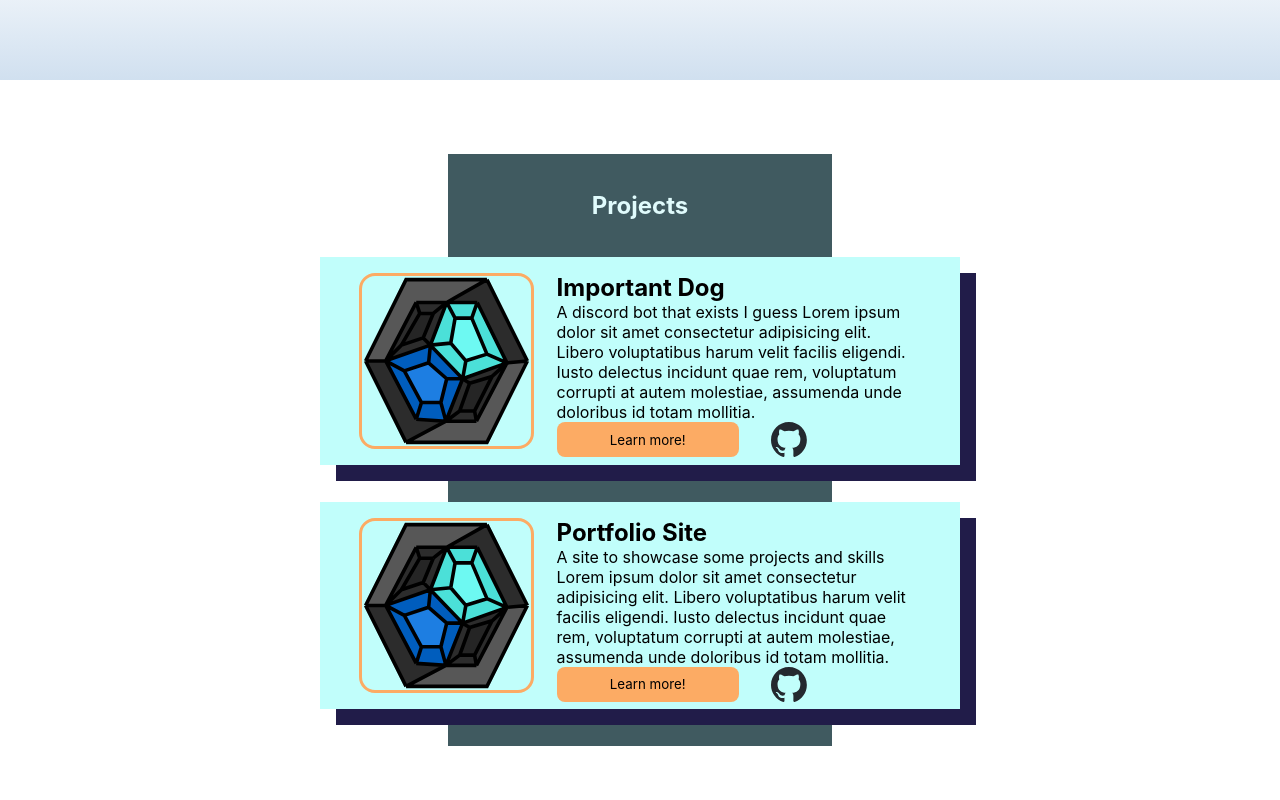
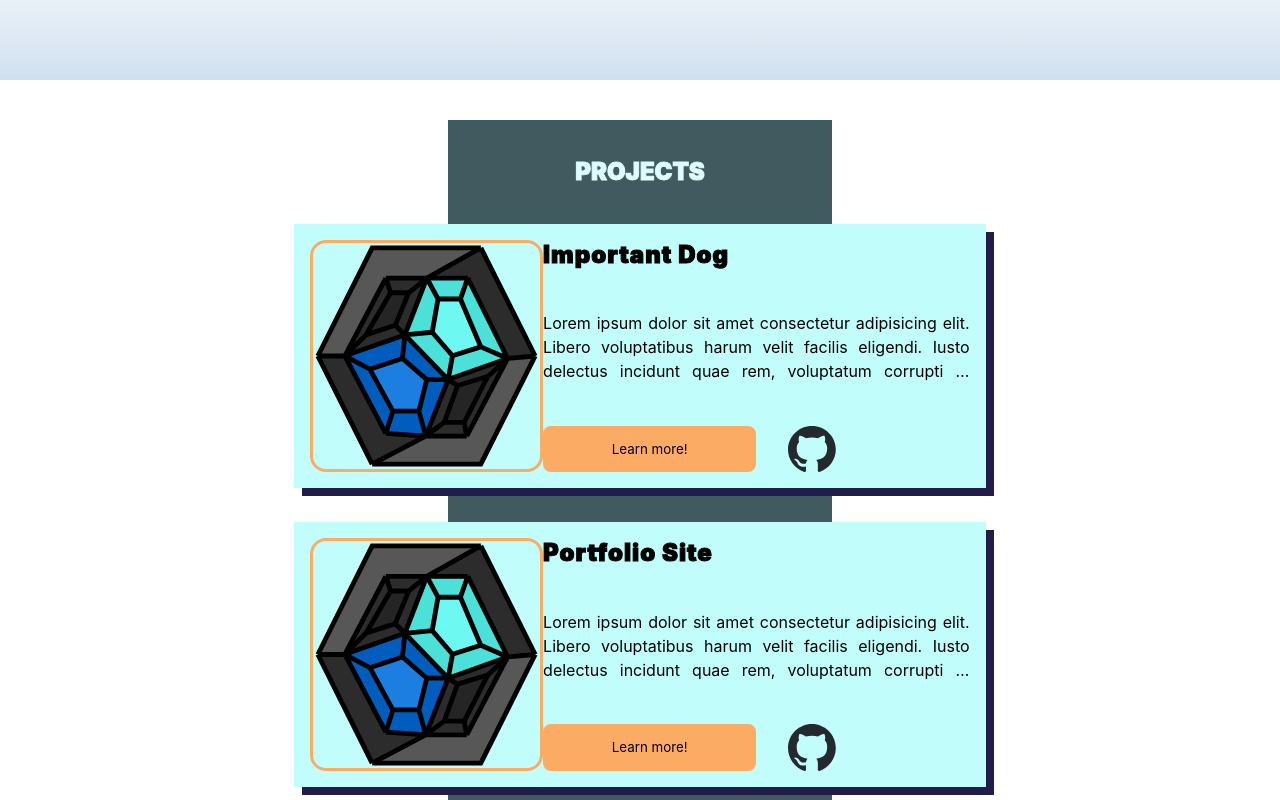
Before and after one commit to Porogoramer/porogoramer.com, a React app in the folder porogo/frontend/: page / in a window 1280 px wide. Shown: the part 720-1520 px from the top of the page. Built offline with nearby package versions, Linux system fonts and the light colour scheme; the HTML template or start-up script is replaced by a standard one.

Commit message:
Feat: Complete homepage
Adjust font weight for Projects section of home page, adjust spacing between project cards, Fix favicon

```diff
--- a/porogo/frontend/src/components/common/ProjectCard.tsx
+++ b/porogo/frontend/src/components/common/ProjectCard.tsx
@@ -6,7 +6,7 @@ export default function ProjectCard({ name, desc }: { name: string, desc: string
         <img src="/static/assets/icons/porogoIcon.svg" alt="placeholder" />
         <div className='project-card-info'>
             <h2>{name}</h2>
-            <p>{desc} Lorem ipsum dolor sit amet consectetur adipisicing elit. Libero voluptatibus harum velit facilis eligendi. Iusto delectus incidunt quae rem, voluptatum corrupti at autem molestiae, assumenda unde doloribus id totam mollitia.</p>
+            <p>Lorem ipsum dolor sit amet consectetur adipisicing elit. Libero voluptatibus harum velit facilis eligendi. Iusto delectus incidunt quae rem, voluptatum corrupti at autem molestiae, assumenda unde doloribus id totam mollitia.</p>
             <div className='options'>
                 <Link to={`projects/${name}`}>
                     <button>Learn more!</button>
--- a/porogo/frontend/src/components/views/Home.tsx
+++ b/porogo/frontend/src/components/views/Home.tsx
@@ -3,7 +3,7 @@ import ProjectCard from '../common/ProjectCard';
 
 export default function Home() {
     return <>
-        <section className='content'>
+        <section className='top-content'>
             <div id='landing'>
                 <div className='welcome'>
                     <h1>Welcome to Porogo</h1>
@@ -17,11 +17,13 @@ export default function Home() {
                 <img src="/static/assets/icons/porogoIcon.svg" alt="Porogo Logo" />
             </div>
         </section>
-        <section className='content'>
+        <section className='full-content'>
             <div id='home-projects'>
-                <h1>Projects</h1>
-                <ProjectCard name='Important Dog' desc='A discord bot that exists I guess' />
-                <ProjectCard name='Portfolio Site' desc='A site to showcase some projects and skills' />
+                <h1>PROJECTS</h1>
+                <div>
+                    <ProjectCard name='Important Dog' desc='A discord bot that exists I guess' />
+                    <ProjectCard name='Portfolio Site' desc='A site to showcase some projects' />
+                </div>
             </div>
         </section>
     </>;
--- a/porogo/frontend/static/styles/main.scss
+++ b/porogo/frontend/static/styles/main.scss
@@ -10,7 +10,7 @@
     font-family: $font-family;
 }
 
-html, body, #app {
+html, body, #app, #app > div {
     height: 100%;
     width: 100%;
 }
--- a/porogo/frontend/static/styles/views/_home.scss
+++ b/porogo/frontend/static/styles/views/_home.scss
@@ -1,13 +1,18 @@
 
 @import '../common/variables';
 
-.content {
+.top-content {
     height: $body-height;
-    font-family: $font-family;
+}
 
+.top-content, .full-content {
     display: flex;
     align-items: center;
     justify-content: center;
+}
+
+.full-content {
+    height: 100%;
 }
 
 #landing {
@@ -34,6 +39,7 @@
 
         p {
             color: $dark-blue;
+            text-align: justify;
         }
     }
 
@@ -43,8 +49,9 @@
 }
 
 #home-projects {
-    height: 80%;
+    height: 90%;
     width: 30vw;
+    padding-bottom: 1em;
 
     display: flex;
     flex-direction: column;
@@ -55,27 +62,56 @@
 
     & > h1 {
         color: $cloudy-blue;
+        -webkit-text-stroke: 1px $cloudy-blue;
+    }
+
+    h1, h2 {
+        font-weight: 900;
+    }
+
+    h2 {
+        -webkit-text-stroke: 1px;
+        letter-spacing: 1px;
+    }
+
+    & > div {
+        height: 80%;
+
+        display: flex;
+        flex-direction: column;
+        justify-content: space-between;
     }
 
     .project-card-info {
-        width: 60%;
+        width: 72%;
 
         display: flex;
         flex-direction: column;
         justify-content: space-between;
 
+        p {
+            display: -webkit-box;
+            -webkit-line-clamp: 3;
+            line-clamp: 3;
+            -webkit-box-orient: vertical;
+            overflow: hidden;
+            text-overflow: ellipsis;
+            text-align: justify;
+
+            line-height: 1.5rem;
+        }
     }
 
     .project-card {
-        height: 35%;
-        width: 50vw;
+        height: 47%;
+        width: 54vw;
         padding: 1rem;
 
         display: flex;
-        justify-content: space-evenly;
+        justify-content: space-between;
 
         background-color: $teal;
-        box-shadow: 1rem 1rem $blue-purple;
+        box-shadow: 0.5rem 0.5rem $blue-purple;
 
         & > img {
             border: 0.2rem solid $sandy-brown;
@@ -85,7 +121,10 @@
         button {
             height: 100%;
             width: 100%;
-            padding: 0.5rem;
+
+            display: flex;
+            justify-content: center;
+            align-items: center;
 
             border-radius: 0.5rem;
             border: none;
@@ -108,6 +147,8 @@
         a {
             width: 50%;
             height: 100%;
+
+            text-decoration: none;
         }
 
         .github {
--- a/porogo/frontend/templates/frontend/index.html
+++ b/porogo/frontend/templates/frontend/index.html
@@ -9,7 +9,7 @@
       rel="stylesheet"
       href="https://fonts.googleapis.com/css?family=Roboto:300,400,500,700&display=swap"
     />
-    <link rel="icon" href="{% static "assets/logos/porogoIcon.svg" %}" />
+    <link rel="icon" href="{% static "assets/icons/porogoIcon.svg" %}" />
     <link href='https://fonts.googleapis.com/css?family=Inter' rel='stylesheet'/>
   </head>
   <body>
```
